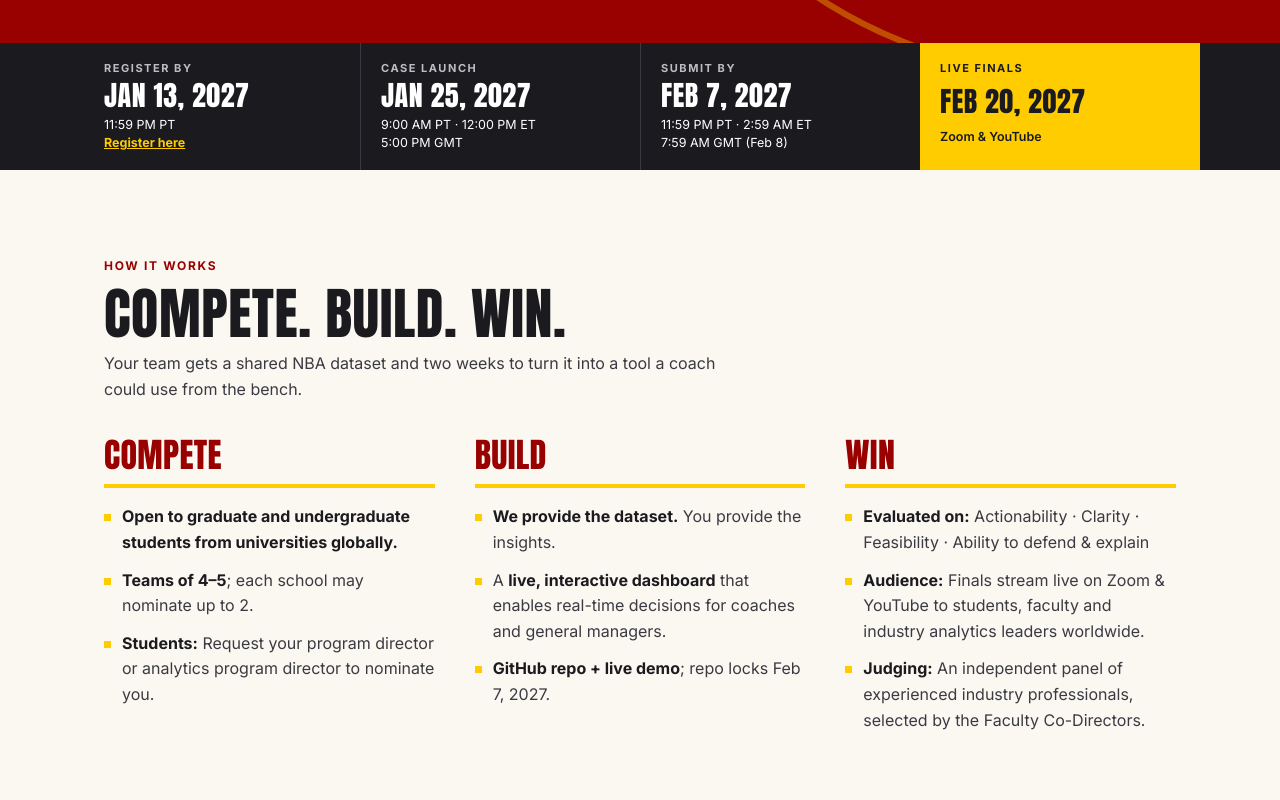
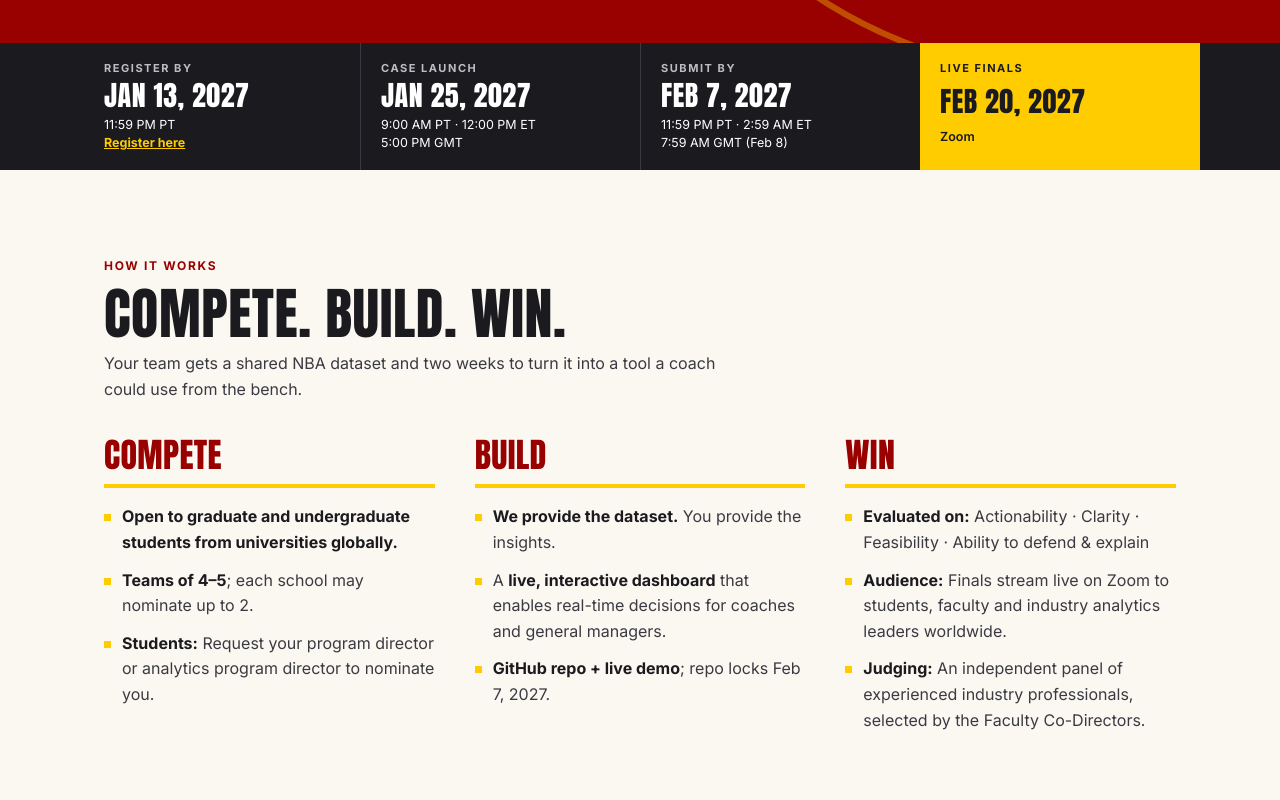
Before and after one commit to USC-Student-Outcomes-and-Trajectories/sports-data-analytics-competition, a plain HTML site: page index.html in a window 1280 px wide. Shown: the part 900-1700 px from the top of the page. Drawn offline with Linux system fonts and the light colour scheme.

Commit message:
Remove YouTube references from Live Finals milestone and Win section

```diff
--- a/index.html
+++ b/index.html
@@ -270,7 +270,7 @@ footer.base a { color: #fff; }
           <h3>Win</h3>
           <ul>
             <li><strong>Evaluated on:</strong> Actionability · Clarity · Feasibility · Ability to defend &amp; explain</li>
-            <li><strong>Audience:</strong> Finals stream live on Zoom &amp; YouTube to students, faculty and industry analytics leaders worldwide.</li>
+            <li><strong>Audience:</strong> Finals stream live on Zoom to students, faculty and industry analytics leaders worldwide.</li>
             <li><strong>Judging:</strong> An independent panel of experienced industry professionals, selected by the Faculty Co-Directors.</li>
           </ul>
         </article>
@@ -384,7 +384,7 @@ footer.base a { color: #fff; }
 const CONFIG = {
   // Paste the expression-of-interest form URL here. While empty, buttons point to the contact section.
   interestFormUrl: "https://forms.cloud.microsoft/Pages/ResponsePage.aspx?id=ybnMwJPWXUmEklE2uxlA1pq-hJheGnFJn2ljrnR-aCRUNjZOT0MwQVlEQURSUkU1NENVSjFWVjNYNy4u",
-  // Paste the YouTube livestream URL here once it exists.
+  // Paste the livestream URL here once it exists.
   livestreamUrl: "",
 };
 // Times are ISO strings in UTC; PT in Jan/Feb is UTC−8. "allDay" milestones have no specific time.
@@ -397,7 +397,7 @@ const MILESTONES = [
   { id: "submit", start: "2027-02-08T07:59:00Z", title: "Submission deadline", note: "Live demo and GitHub repository lock. 11:59 PM PT.", strip: ["Submit by", "zones"], key: true },
   { id: "finalists", date: "2027-02-13", allDay: true, title: "Finalists announced", note: "Top teams are notified." },
   { id: "rehearsal", date: "2027-02-17", allDay: true, title: "Final tool lock & stream rehearsal", note: "For finalist teams." },
-  { id: "finals", start: "2027-02-20T17:00:00Z", end: "2027-02-20T19:00:00Z", title: "Live finals", note: "Broadcast on Zoom and YouTube.", strip: ["Live finals", "Zoom & YouTube"], key: true },
+  { id: "finals", start: "2027-02-20T17:00:00Z", end: "2027-02-20T19:00:00Z", title: "Live finals", note: "Broadcast live on Zoom.", strip: ["Live finals", "Zoom"], key: true },
 ];
 /* ================================================ */
 
```
Also changed, not shown: 1 other file.
